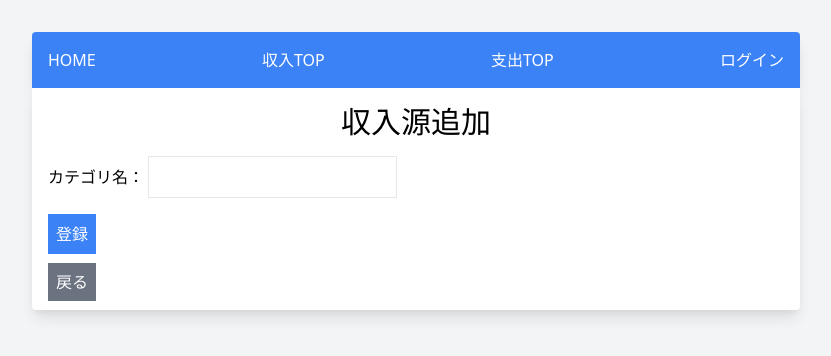
After one commit to yuta10200831/7-15.docker-templete, a PHP site: page /spendings/category/create.php in a window 1280 px wide. The commit adds this page. Shown: the top 356 px of the page, without its empty margins (224-1055 px from the left). Run offline with PHP 8.4, Linux system fonts and the light colour scheme.

Commit message:
feat:カテゴリ一覧、追加の実装

```diff
--- /dev/null
+++ b/src/public/spendings/category/create.php
@@ -0,0 +1,58 @@
+<?php
+session_start();
+
+?>
+
+<!DOCTYPE html>
+<html lang="ja">
+<head>
+  <meta charset="UTF-8">
+  <title>カテゴリ追加</title>
+  <link href="https://cdn.jsdelivr.net/npm/tailwindcss@2.2.17/dist/tailwind.min.css" rel="stylesheet">
+</head>
+<body class="bg-gray-100 flex justify-center">
+  <div class="mx-auto my-8 w-3/5">
+    <!-- ヘッダーの表示 -->
+    <header class="bg-blue-500 p-4 rounded-t shadow-lg">
+      <nav>
+        <ul class="flex justify-between">
+          <li><a class="text-white hover:text-blue-800" href="/">HOME</a></li>
+          <li><a class="text-white hover:text-blue-800" href="/incomes/index.php">収入TOP</a></li>
+          <li><a class="text-white hover:text-blue-800" href="/spendings/index.php">支出TOP</a></li>
+          <li><a class="text-white hover:text-blue-800" href="#">ログイン</a></li>
+        </ul>
+      </nav>
+    </header>
+
+    <div class="container p-4 bg-white rounded-b shadow-lg">
+    <?php
+      // エラーメッセージがあれば表示
+      if (isset($_SESSION['error'])) {
+        echo '<div class="bg-red-500 text-white p-3 mb-2">' . $_SESSION['error'] . '</div>';
+        unset($_SESSION['error']);
+      }
+      ?>
+
+      <h1 class="text-3xl mb-4 text-center">収入源追加</h1>
+
+      <!-- フォーム -->
+      <form action="store.php" method="post">
+        <div class="mb-4">
+          <label>カテゴリ名：</label>
+          <input type="text" name="categories" class="border p-2">
+        </div>
+
+        <!-- 登録ボタン -->
+        <div class="mb-4">
+          <button type="submit" class="p-2 bg-blue-500 text-white">登録</button>
+        </div>
+      </form>
+
+      <!-- 戻るボタン -->
+      <div>
+        <a href="index.php" class="p-2 bg-gray-500 text-white">戻る</a>
+      </div>
+    </div>
+  </div>
+</body>
+</html>
```
Also changed, not shown: src/public/spendings/category/index.php (+6 -6 lines), src/public/spendings/category/store.php (added, +36 -0 lines).
